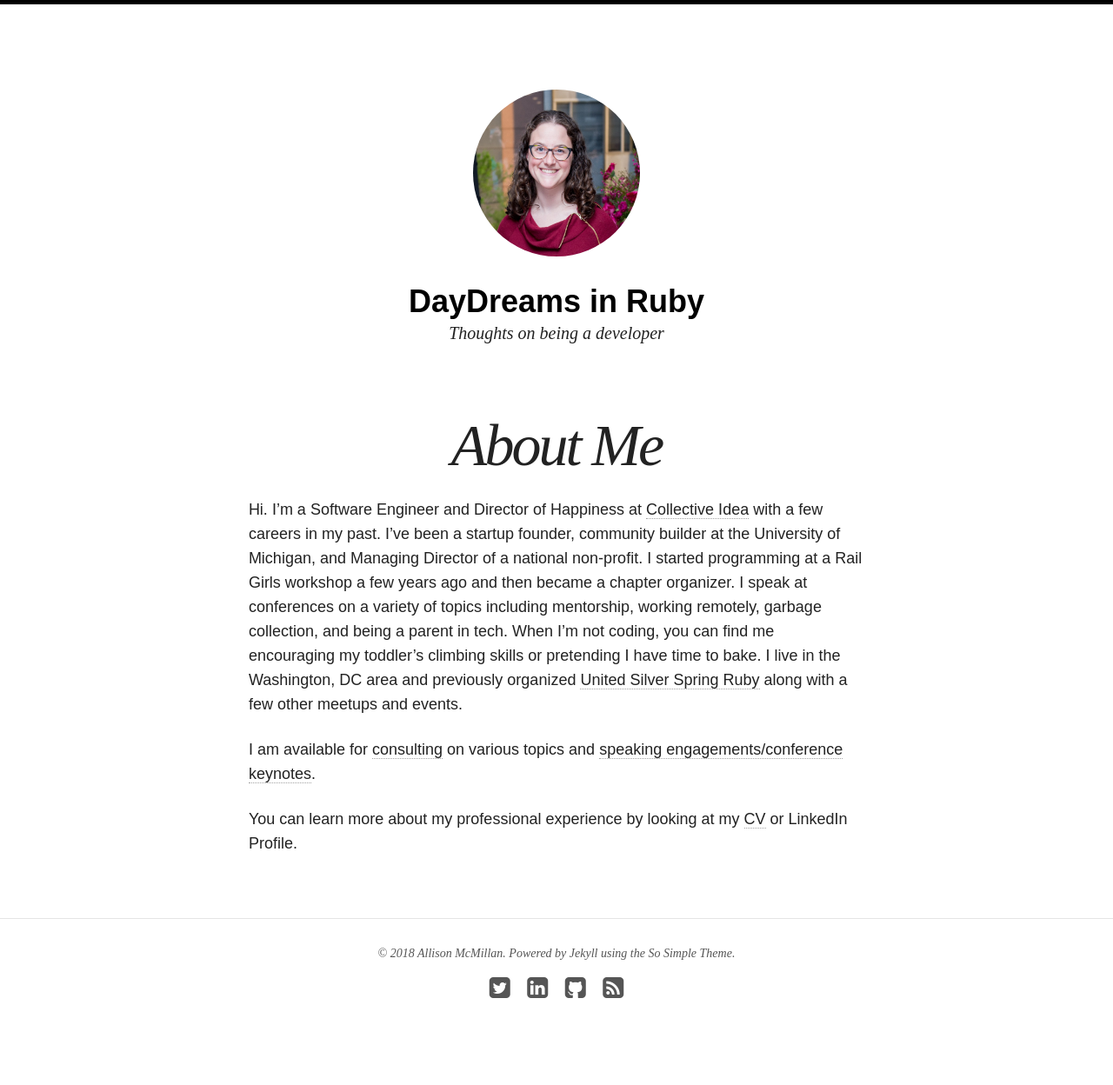
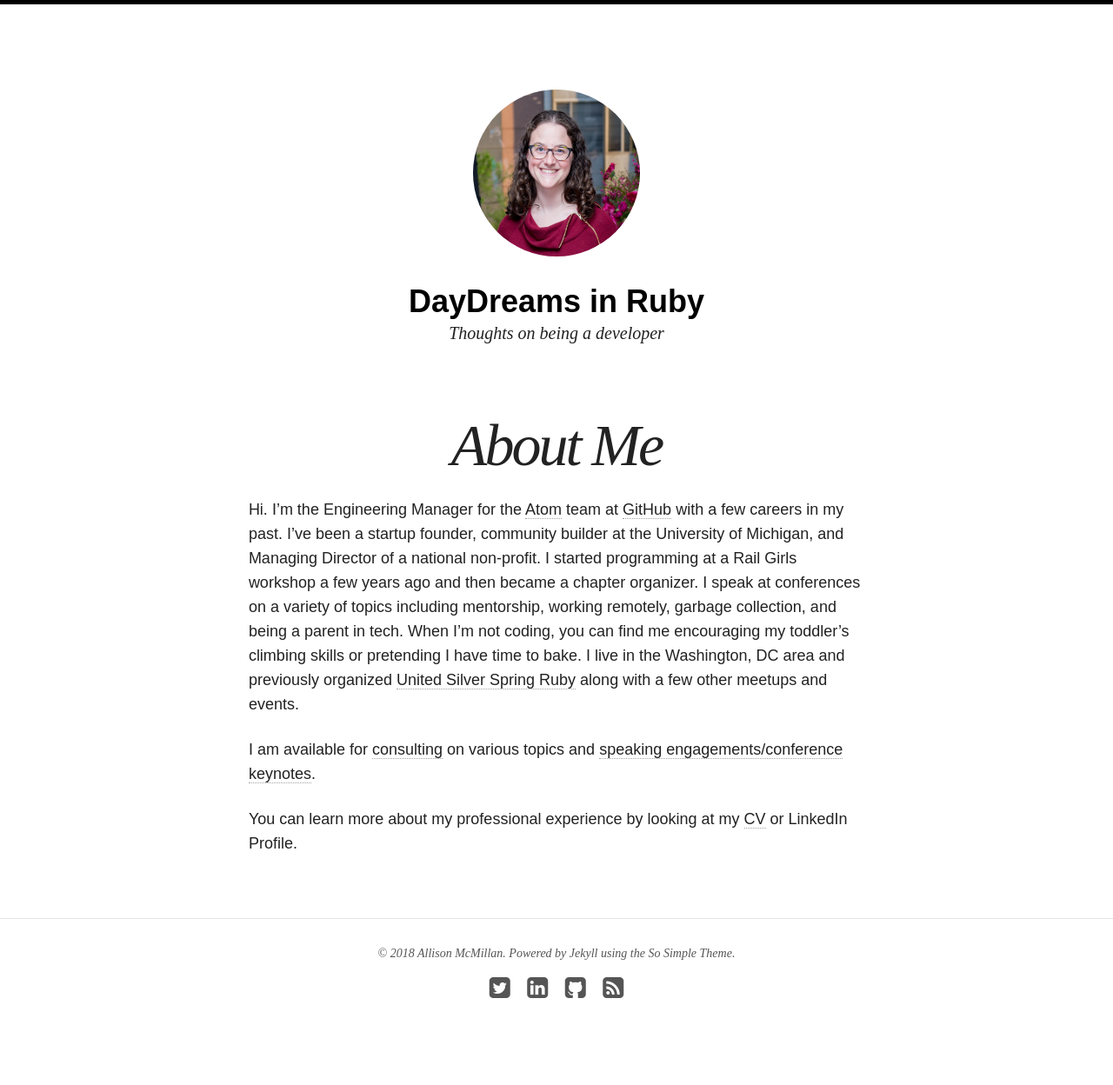
Before and after one commit to asheren/asheren.github.io, a Jekyll site: the page built from about/index.md, in a window 1280 px wide. Shown: the whole page at 87% size. Built offline with Jekyll 4.4.1, drawn with Linux system fonts in a browser that asks for light colours; nearby versions of some CDN libraries.

Commit message:
updates about me page

```diff
--- a/about/index.md
+++ b/about/index.md
@@ -4,7 +4,7 @@ title: About Me
 excerpt: "Just a developer looking to explore"
 ---
 
-Hi. I'm a Software Engineer and Director of Happiness at [Collective Idea](http://collectiveidea.com/){:target="_blank"} with a few careers in my past. I've been a startup founder, community builder at the University of Michigan, and Managing Director of a national non-profit. I started programming at a Rail Girls workshop a few years ago and then became a chapter organizer. I speak at conferences on a variety of topics including mentorship, working remotely, garbage collection, and being a parent in tech. When I'm not coding, you can find me encouraging my toddler's climbing skills or pretending I have time to bake. I live in the Washington, DC area and previously organized [United Silver Spring Ruby](http://www.meetup.com/United-Silver-Spring-Ruby/){:target="_blank"} along with a few other meetups and events.
+Hi. I'm the Engineering Manager for the [Atom](https://atom.io/) team at [GitHub](https://github.com/){:target="_blank"} with a few careers in my past. I've been a startup founder, community builder at the University of Michigan, and Managing Director of a national non-profit. I started programming at a Rail Girls workshop a few years ago and then became a chapter organizer. I speak at conferences on a variety of topics including mentorship, working remotely, garbage collection, and being a parent in tech. When I'm not coding, you can find me encouraging my toddler's climbing skills or pretending I have time to bake. I live in the Washington, DC area and previously organized [United Silver Spring Ruby](http://www.meetup.com/United-Silver-Spring-Ruby/){:target="_blank"} along with a few other meetups and events.
 
 I am available for [consulting](http://daydreamsinruby.com/consulting){:target="_blank"} on various topics and [speaking engagements/conference keynotes](http://daydreamsinruby.com/speaking){:target="_blank"}.
 
```
